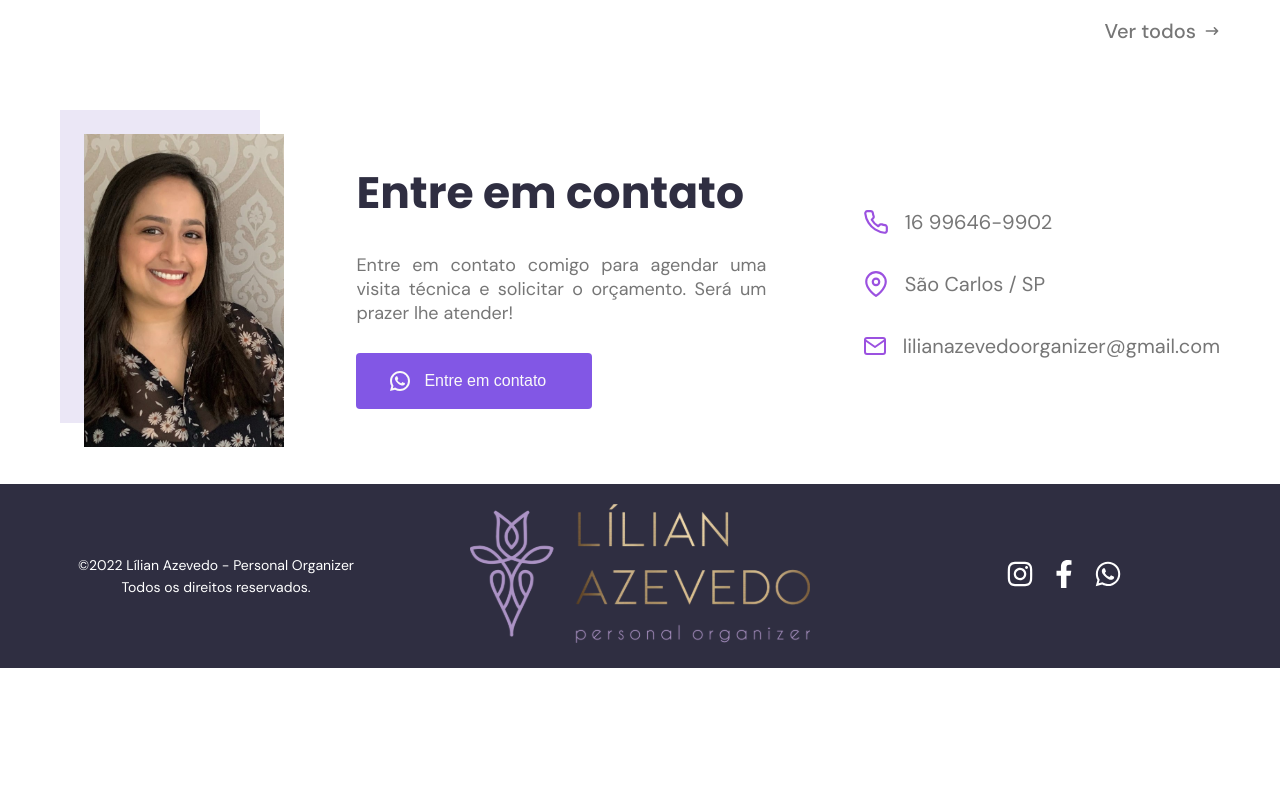
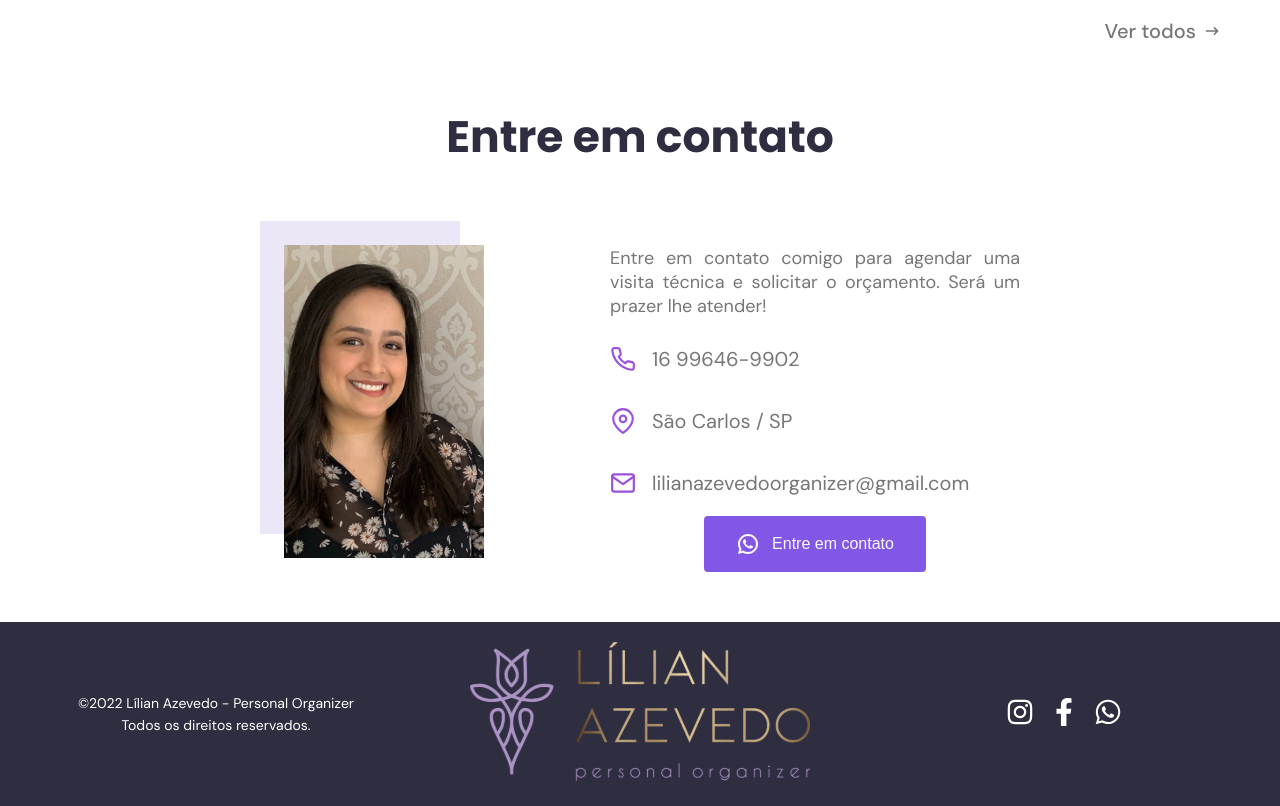
Before and after one commit to DavilsonJunior/portfolio-lilian, a Next.js app: page / in a window 1280 px wide. Shown: the part 5252-6058 px from the top of the page. Before the commit the page ends 5920 px from the top, so only its background shows below. Built offline with nearby package versions, Linux system fonts and the light colour scheme.

Commit message:
feat: create new layout contact

```diff
--- a/src/components/Contact/Contact.styles.ts
+++ b/src/components/Contact/Contact.styles.ts
@@ -25,7 +25,8 @@ export const ContactContainer = styled.section`
 
   padding: 30px 20px 50px 20px;
 
-  max-width: 1200px;
+  /* max-width: 1200px; */
+  max-width: 800px;
   margin: auto;
 
   @media (max-width: ${theme.breakpoints.mdToLg}) {
@@ -35,7 +36,7 @@ export const ContactContainer = styled.section`
   }
 
   @media (max-width: ${theme.breakpoints.sm}) {
-    padding: 50px 20px 20px;
+    padding: 30px 20px 20px;
   }
 `;
 
@@ -93,6 +94,8 @@ export const ContactInfo = styled.div`
 
     display: flex;
     align-items: center;
+
+    margin-top: 20px;
 
     svg {
       font-size: 24px;
@@ -156,7 +159,7 @@ export const ContactInfo = styled.div`
 
     p {
       font-size: 16px;
-      margin: 16px 0;
+      margin: 12px 0;
     }
 
     .content strong {
@@ -170,6 +173,81 @@ export const ContactInfo = styled.div`
       text-align: center;
     }
   }
+`;
+
+export const ContactInfoTitle = styled.div`
+  max-width: 680px;
+
+  display: flex;
+  justify-content: center;
+  margin: auto;
+  margin-bottom: 1.2rem;
+
+  h1 {
+    color: ${theme.colors.primaryText};
+    font-size: 44px;
+    font-weight: 700;
+    text-align: center;
+  }
+
+  @media (max-width: ${theme.breakpoints.lg}) {
+    max-width: 610px;
+    /* margin-bottom: 2.5rem; */
+
+    h1 {
+      font-size: 36px;
+    }
+  }
+
+  @media (max-width: ${theme.breakpoints.mdToLg}) {
+    max-width: 550px;
+    margin-bottom: 1.2rem;
+
+    h1 {
+      font-size: 32px;
+    }
+  }
+
+  @media (max-width: ${theme.breakpoints.md}) {
+    text-align: center;
+    max-width: 100%;
+    margin-bottom: 1rem;
+
+    h1 {
+      margin: auto;
+      font-size: 40px;
+      max-width: 520px;
+      text-align: center;
+    }
+  }
+
+  @media (max-width: ${theme.breakpoints.sm}) {
+    margin-bottom: 0rem;
+    h1 {
+      font-size: 36px;
+      max-width: 520px;
+      text-align: center;
+    }
+  }
+
+  @media (max-width: ${theme.breakpoints.xs}) {
+    h1 {
+      font-size: 30px;
+      max-width: 350px;
+      text-align: center;
+    }
+  }
+`;
+
+export const ContactInfoContainer = styled.div`
+  display: flex;
+  flex-direction: column;
+  justify-content: center;
+`;
+
+export const ContactInfoButton = styled.div`
+  display: flex;
+  justify-content: center;
 `;
 
 export const ContactSocialMedia = styled.div`
@@ -206,7 +284,7 @@ export const ContactSocialMedia = styled.div`
   }
 
   @media (max-width: 400px) {
-    height: 120px;
+    height: 100px;
 
     .item-social-media {
       img {
--- a/src/components/Contact/Contact.tsx
+++ b/src/components/Contact/Contact.tsx
@@ -5,7 +5,10 @@ import {
   Animation,
   ContactInfo,
   ContactSocialMedia,
-  ContactImage
+  ContactImage,
+  ContactInfoTitle,
+  ContactInfoContainer,
+  ContactInfoButton
 } from './Contact.styles';
 
 export function Contact() {
@@ -14,6 +17,9 @@ export function Contact() {
   return (
     <Animation data-aos="fade-up">
       {/* <h1>Entre em contato</h1> */}
+      <ContactInfoTitle>
+        <h1>Entre em contato</h1>
+      </ContactInfoTitle>
       <ContactContainer>
         <ContactImage>
           <img
@@ -22,22 +28,24 @@ export function Contact() {
             alt="background hero"
           />
         </ContactImage>
+
+        <ContactInfoContainer>
           <ContactInfo>
-          <h1>Entre em contato</h1>
+            {/* <h1>Entre em contato</h1> */}
 
             <p>
-            Entre em contato comigo para agendar uma visita técnica e solicitar
-            o orçamento. Será um prazer lhe atender!
+              Entre em contato comigo para agendar uma visita técnica e
+              solicitar o orçamento. Será um prazer lhe atender!
             </p>
 
-          <a
+            {/* <a
               href="https://api.whatsapp.com/send?phone=5516996469902"
               target="_blank"
               rel="noreferrer"
             >
               <RiWhatsappLine />
               Entre em contato
-          </a>
+            </a> */}
           </ContactInfo>
           <ContactSocialMedia>
             <div className="item-social-media">
@@ -53,6 +61,19 @@ export function Contact() {
               <span>lilianazevedoorganizer@gmail.com</span>
             </div>
           </ContactSocialMedia>
+          <ContactInfoButton>
+            <ContactInfo>
+              <a
+                href="https://api.whatsapp.com/send?phone=5516996469902"
+                target="_blank"
+                rel="noreferrer"
+              >
+                <RiWhatsappLine />
+                Entre em contato
+              </a>
+            </ContactInfo>
+          </ContactInfoButton>
+        </ContactInfoContainer>
       </ContactContainer>
     </Animation>
   );
```
Lines whose indentation alone changed are shown as unchanged.
